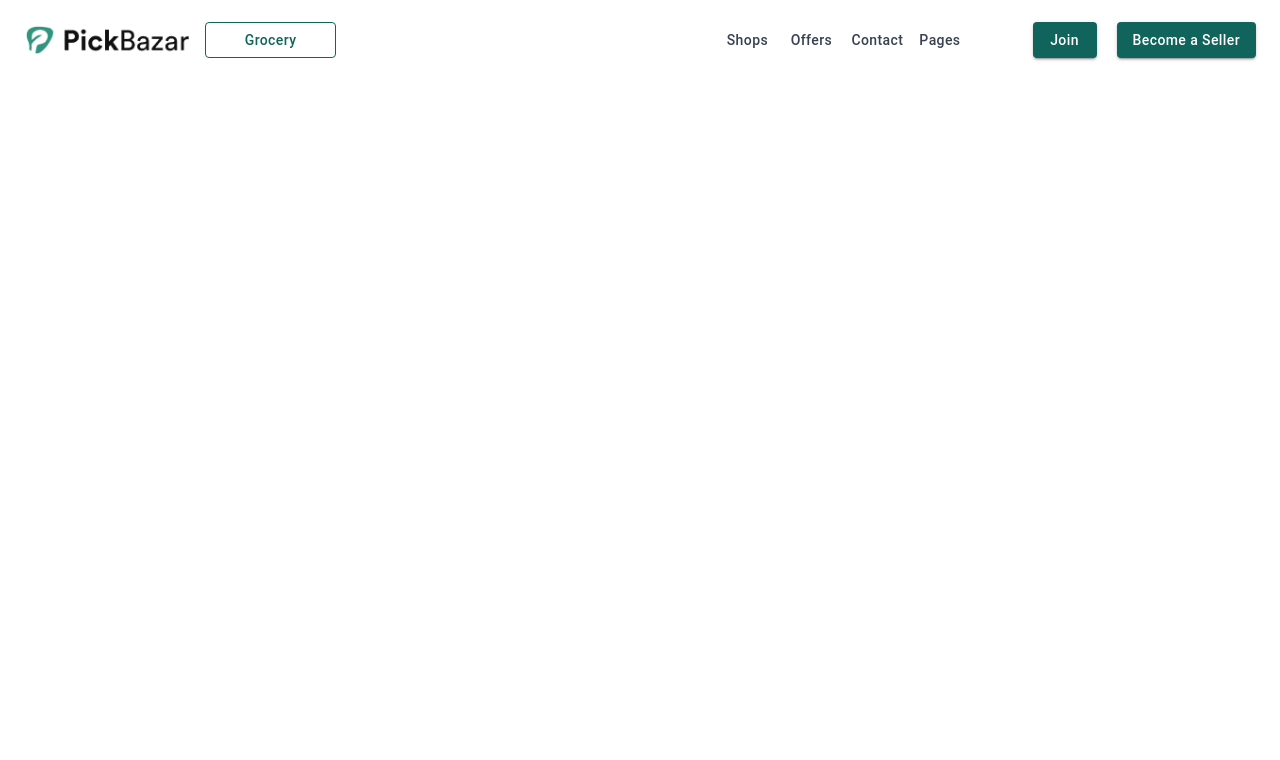
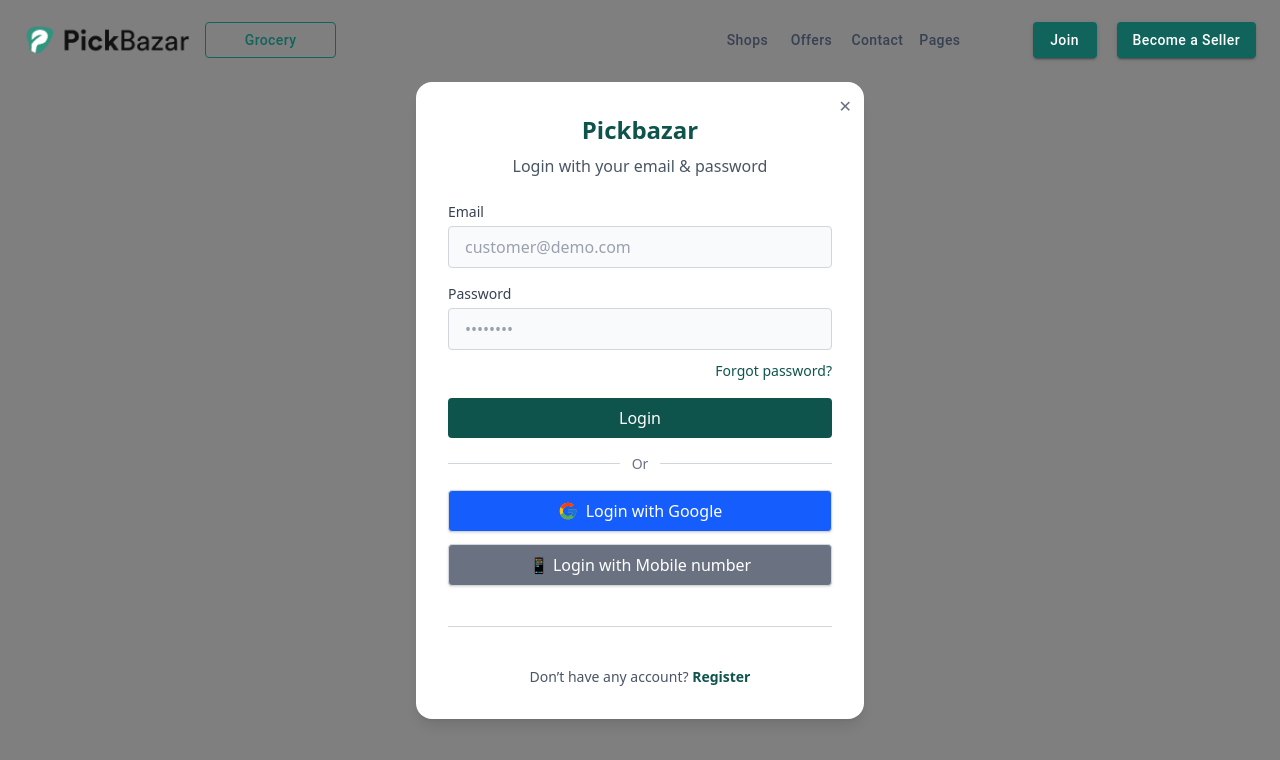
Before and after one commit to easy2-code/Ecommerce-part-1, a React (Vite) app in the folder frontend/: page /signup in a window 1280 px wide. Shown: the top 760 px of the page. Built offline with nearby package versions, Linux system fonts and the light colour scheme; some icons are missing.

Commit message:
Create SignUp and SignIn UI...

```diff
--- a/frontend/src/App.jsx
+++ b/frontend/src/App.jsx
@@ -6,6 +6,7 @@
 import ShopPage from "./pages/ShopPage";
 import OfferPage from "./pages/OfferPage";
 import ContactPage from "./pages/ContactPage";
+import SignInModal from "./components/SignInModal";
 
 export default function App() {
   return (
@@ -16,6 +17,8 @@
         <Route path="/shops" element={<ShopPage />} />
         <Route path="/offers" element={<OfferPage />} />
         <Route path="/contact" element={<ContactPage />} />
+        <Route path="/sign-in" element={<SignInModal />} />
+        <Route path="/signup" element={<SignInModal />} />
       </Routes>
     </>
   );
--- a/frontend/src/components/Header.jsx
+++ b/frontend/src/components/Header.jsx
@@ -1,9 +1,12 @@
 import React from "react";
 import { AppBar, Toolbar, Button, Box, Menu, MenuItem } from "@mui/material";
+import { useState, useRef, useEffect } from "react";
 import ArrowDropDownIcon from "@mui/icons-material/ArrowDropDown";
 import LocalGroceryStoreIcon from "@mui/icons-material/LocalGroceryStore";
 import { Link } from "react-router-dom";
 import Logo from "../assets/imgs/image.png";
+import SignInModal from "./SignInModal";
+import SignUpModal from "./SignUpModal";
 
 export default function Header() {
   // State for controlling "Grocery" dropdown menu
@@ -15,6 +18,9 @@
   // Reference to the "Pages" button (used to anchor the dropdown)
   const pagesBtnRef = React.useRef(null);
 
+  const [showSignIn, setShowSignIn] = useState(false);
+  const [showSignUp, setShowSignUp] = useState(false);
+
   // Handlers for Grocery dropdown
   const openGrocery = (event) => setAnchorEl(event.currentTarget);
   const closeGrocery = () => setAnchorEl(null);
@@ -24,10 +30,8 @@
   const closePages = () => setPagesAnchorEl(null);
 
   // Detect scroll to add shadow and background color to AppBar
-  React.useEffect(() => {
-    const handleScroll = () => {
-      setScrolled(window.scrollY > 10);
-    };
+  useEffect(() => {
+    const handleScroll = () => setScrolled(window.scrollY > 10);
     window.addEventListener("scroll", handleScroll);
     return () => window.removeEventListener("scroll", handleScroll);
   }, []);
@@ -56,7 +60,14 @@
         {/* ================= Left Section: Logo + Grocery ================= */}
         <Box className="flex items-center space-x-4">
           {/* Logo */}
-          <img src={Logo} alt="PickBazar Logo" className="h-8 w-auto" />
+          <Link to="/">
+            <img
+              src={Logo}
+              alt="PickBazar Logo"
+              className="h-8 w-auto cursor-pointer"
+            />
+          </Link>
+
           {/* Grocery dropdown button */}
           <Button
             variant="outlined"
@@ -237,9 +248,11 @@
             variant="contained"
             className="!bg-[#10645b] hover:!bg-[#0e544d] normal-case rounded-lg shadow-none !mr-5"
             sx={{ textTransform: "none" }}
+            onClick={() => setShowSignIn(true)}
           >
             Join
           </Button>
+
           <Button
             variant="contained"
             className="!bg-[#10645b] hover:!bg-[#0e544d] normal-case rounded-lg shadow-none"
@@ -249,6 +262,26 @@
           </Button>
         </Box>
       </Toolbar>
+      {/* ===== Modals ===== */}
+      {showSignIn && (
+        <SignInModal
+          onClose={() => setShowSignIn(false)}
+          onSwitch={() => {
+            setShowSignIn(false);
+            setShowSignUp(true);
+          }}
+        />
+      )}
+
+      {showSignUp && (
+        <SignUpModal
+          onClose={() => setShowSignUp(false)}
+          onSwitch={() => {
+            setShowSignUp(false);
+            setShowSignIn(true);
+          }}
+        />
+      )}
     </AppBar>
   );
 }
--- /dev/null
+++ b/frontend/src/components/SignInModal.jsx
@@ -0,0 +1,95 @@
+import React from "react";
+import { FcGoogle } from "react-icons/fc";
+import { Link } from "react-router-dom";
+
+export default function SignInModal({ onClose, onSwitch}) {
+  return (
+    <div className="fixed inset-0 bg-black/50 flex justify-center items-center z-50 backdrop-blur-sm">
+      <div className="bg-white p-8 rounded-2xl shadow-lg w-full max-w-md relative">
+        {/* Close Button */}
+        <button
+          onClick={onClose}
+          className="absolute top-3 right-3 text-gray-500 hover:text-gray-800"
+        >
+          ✕
+        </button>
+
+        <h1 className="text-2xl font-bold text-center text-[#0e544d] mb-2">
+          Pickbazar
+        </h1>
+        <p className="text-center text-gray-600 mb-6">
+          Login with your email & password
+        </p>
+
+        {/* Email */}
+        <div className="mb-4">
+          <label className="block text-sm font-medium text-gray-700 mb-1">
+            Email
+          </label>
+          <input
+            type="email"
+            placeholder="customer@demo.com"
+            className="w-full px-4 py-2 border border-gray-300 bg-gray-50 text-gray-900 rounded focus:ring-2 focus:ring-[#0e544d] focus:border-[#0e544d] focus:bg-white focus:outline-none placeholder-gray-400"
+          />
+        </div>
+
+        {/* Password */}
+        <div className="mb-2">
+          <label className="block text-sm font-medium text-gray-700 mb-1">
+            Password
+          </label>
+          <input
+            type="password"
+            placeholder="••••••••"
+            className="w-full px-4 py-2 border border-gray-300 bg-gray-50 text-gray-900 rounded focus:ring-2 focus:ring-[#0e544d] focus:border-[#0e544d] focus:bg-white focus:outline-none placeholder-gray-400"
+          />
+        </div>
+
+        <div className="text-right mb-4">
+          <a href="#" className="text-sm text-[#0e544d] hover:underline">
+            Forgot password?
+          </a>
+        </div>
+
+        {/* Login Button */}
+        <button className="w-full bg-[#0e544d] text-white py-2 rounded hover:bg-[#0c4b44] transition">
+          Login
+        </button>
+
+        {/* Divider */}
+        <div className="flex items-center my-4">
+          <hr className="flex-grow border-gray-300" />
+          <span className="px-3 text-gray-500 text-sm">Or</span>
+          <hr className="flex-grow border-gray-300" />
+        </div>
+
+        {/* Google Login */}
+        <button className="w-full flex items-center justify-center gap-2 border border-gray-300 text-white bg-blue-600 py-2 rounded hover: bg-blue-200-100 hover:border-blue-400 transition font-medium shadow-sm">
+          <FcGoogle size={20} /> Login with Google
+        </button>
+
+        {/* Mobile Login */}
+        <button className="w-full mt-3 flex items-center justify-center gap-2 border border-gray-300 text-white bg-gray-500 py-2 rounded hover:bg-gray-100 hover:border-gray-400 transition font-medium shadow-sm">
+          📱 Login with Mobile number
+        </button>
+
+        {/* Divider */}
+        <div className="flex items-center my-4 mt-10 mb-10">
+          <hr className="flex-grow border-gray-300" />
+          <hr className="flex-grow border-gray-300" />
+        </div>
+
+        {/* Register Link */}
+        <p className="text-center text-sm text-gray-600 mt-5">
+          Don’t have any account?{" "}
+          <button
+            onClick={onSwitch}
+            className="text-[#0e544d] font-semibold hover:underline"
+          >
+            Register
+          </button>
+        </p>
+      </div>
+    </div>
+  );
+}
--- /dev/null
+++ b/frontend/src/components/SignUpModal.jsx
@@ -0,0 +1,91 @@
+import React from "react";
+
+export default function SignUpModal({ onClose, onSwitch }) {
+  return (
+    <div className="fixed inset-0 bg-black/50 flex justify-center items-center z-50 backdrop-blur-sm">
+      <div className="bg-white p-8 rounded-2xl shadow-lg w-full max-w-md relative">
+        {/* Close Button */}
+        <button
+          onClick={onClose}
+          className="absolute top-3 right-3 text-gray-500 hover:text-gray-800"
+        >
+          ✕
+        </button>
+
+        {/* Title */}
+        <h1 className="text-2xl font-bold text-center text-[#0e544d] mb-2">
+          Pickbazar
+        </h1>
+        <p className="text-center text-gray-600 mb-6 text-sm">
+          By signing up, you agree to our{" "}
+          <span className="text-[#0e544d] font-semibold cursor-pointer hover:underline">
+            terms
+          </span>{" "}
+          &{" "}
+          <span className="text-[#0e544d] font-semibold cursor-pointer hover:underline">
+            policy
+          </span>
+        </p>
+
+        {/* Name */}
+        <div className="mb-4">
+          <label className="block text-sm font-medium text-gray-700 mb-1">
+            Name
+          </label>
+          <input
+            type="text"
+            placeholder="Enter your name"
+            className="w-full px-4 py-2 border border-gray-300 bg-gray-50 text-gray-900 rounded focus:ring-2 focus:ring-[#0e544d] focus:border-[#0e544d] focus:bg-white focus:outline-none placeholder-gray-400"
+          />
+        </div>
+
+        {/* Email */}
+        <div className="mb-4">
+          <label className="block text-sm font-medium text-gray-700 mb-1">
+            Email
+          </label>
+          <input
+            type="email"
+            placeholder="you@example.com"
+            className="w-full px-4 py-2 border border-gray-300 bg-gray-50 text-gray-900 rounded focus:ring-2 focus:ring-[#0e544d] focus:border-[#0e544d] focus:bg-white focus:outline-none placeholder-gray-400"
+          />
+        </div>
+
+        {/* Password */}
+        <div className="mb-6">
+          <label className="block text-sm font-medium text-gray-700 mb-1">
+            Password
+          </label>
+          <input
+            type="password"
+            placeholder="••••••••"
+            className="w-full px-4 py-2 border border-gray-300 bg-gray-50 text-gray-900 rounded focus:ring-2 focus:ring-[#0e544d] focus:border-[#0e544d] focus:bg-white focus:outline-none placeholder-gray-400"
+          />
+        </div>
+
+        {/* Register Button */}
+        <button className="w-full bg-[#0e544d] text-white py-2 rounded hover:bg-[#0c4b44] transition">
+          Register
+        </button>
+
+        {/* Divider */}
+        <div className="flex items-center my-6">
+          <hr className="flex-grow border-gray-300" />
+          <span className="px-3 text-gray-500 text-sm">Or</span>
+          <hr className="flex-grow border-gray-300" />
+        </div>
+
+        {/* Already have account */}
+        <p className="text-center text-sm text-gray-600 mt-5">
+          Already have an account?{" "}
+          <button
+            onClick={onSwitch}
+            className="text-[#0e544d] font-semibold hover:underline"
+          >
+            Login
+          </button>
+        </p>
+      </div>
+    </div>
+  );
+}
```
